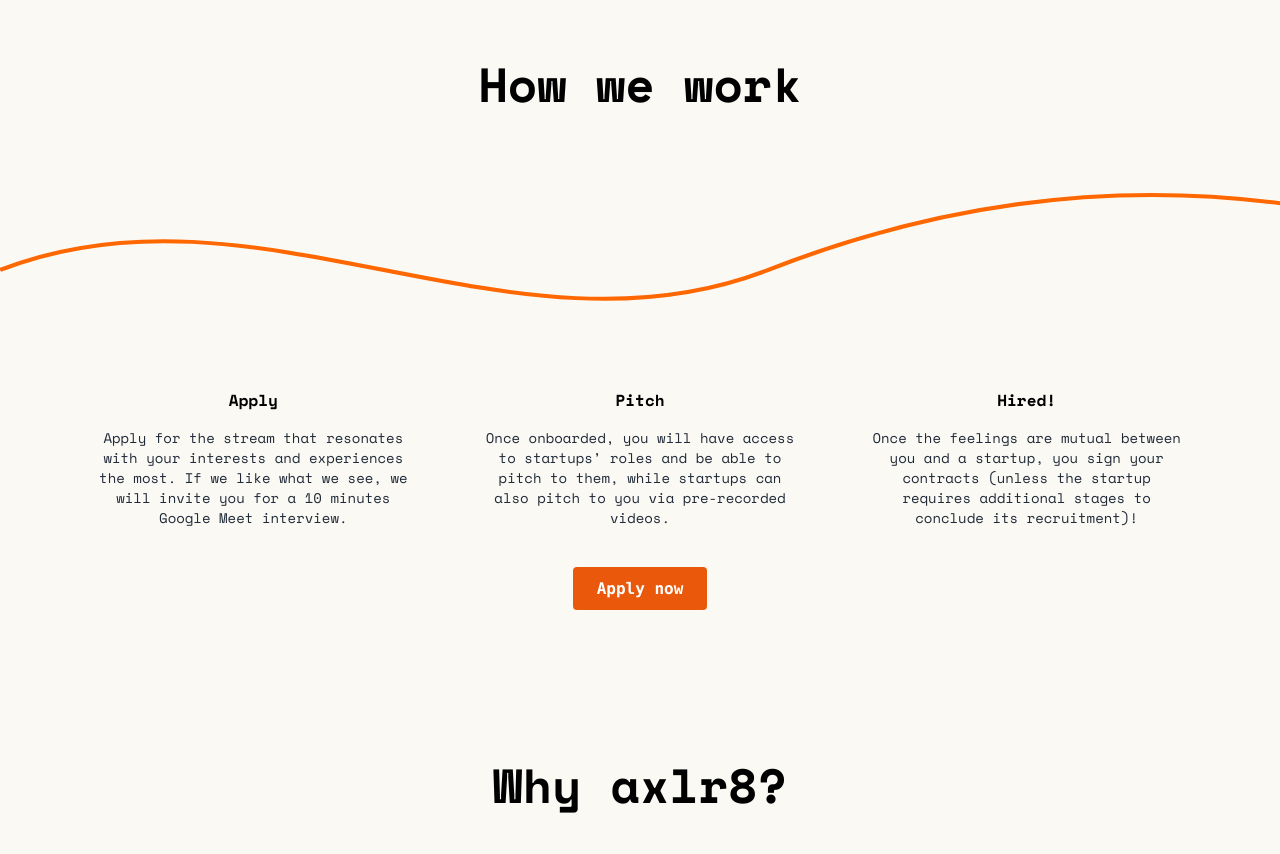
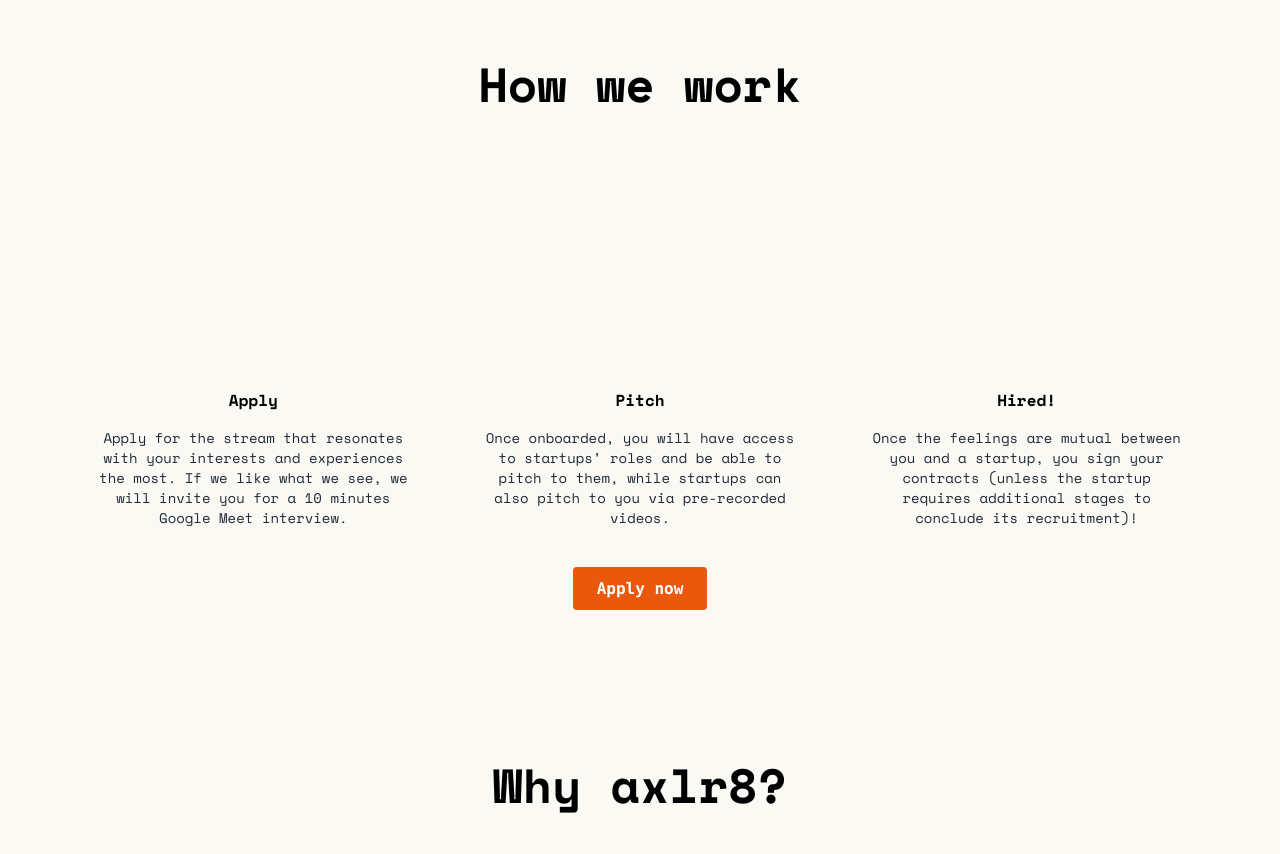
Before and after one commit to Swayam-dot-cell/axlr8, a plain HTML site: page index.html in a window 1280 px wide. Shown: the part 820-1674 px from the top of the page. Drawn offline with nearby package versions, Linux system fonts and the light colour scheme; a script that the page names is missing.

Commit message:
Update index.html

```diff
--- a/index.html
+++ b/index.html
@@ -60,11 +60,6 @@
 <section class="bg-[#FAF9F4] py-20 px-6 md:px-20 text-center relative overflow-hidden" id="how-we-work">
   <!-- Heading -->
   <h2 class="text-4xl md:text-5xl font-bold mb-16">How we work</h2>
-
-  <!-- Wavy line (SVG) -->
-  <svg class="absolute top-[140px] left-0 w-full pointer-events-none" height="200" viewBox="0 0 1000 200" fill="none" xmlns="http://www.w3.org/2000/svg" preserveAspectRatio="none">
-    <path d="M0 150 C 200 50, 400 250, 600 150 S 1000 50, 1200 150" stroke="#FF6700" stroke-width="4" fill="none"/>
-  </svg>
 
   <!-- 3D Pixel Sphere Models -->
   <div class="grid grid-cols-1 md:grid-cols-3 gap-10 z-10 relative mt-12">
```
